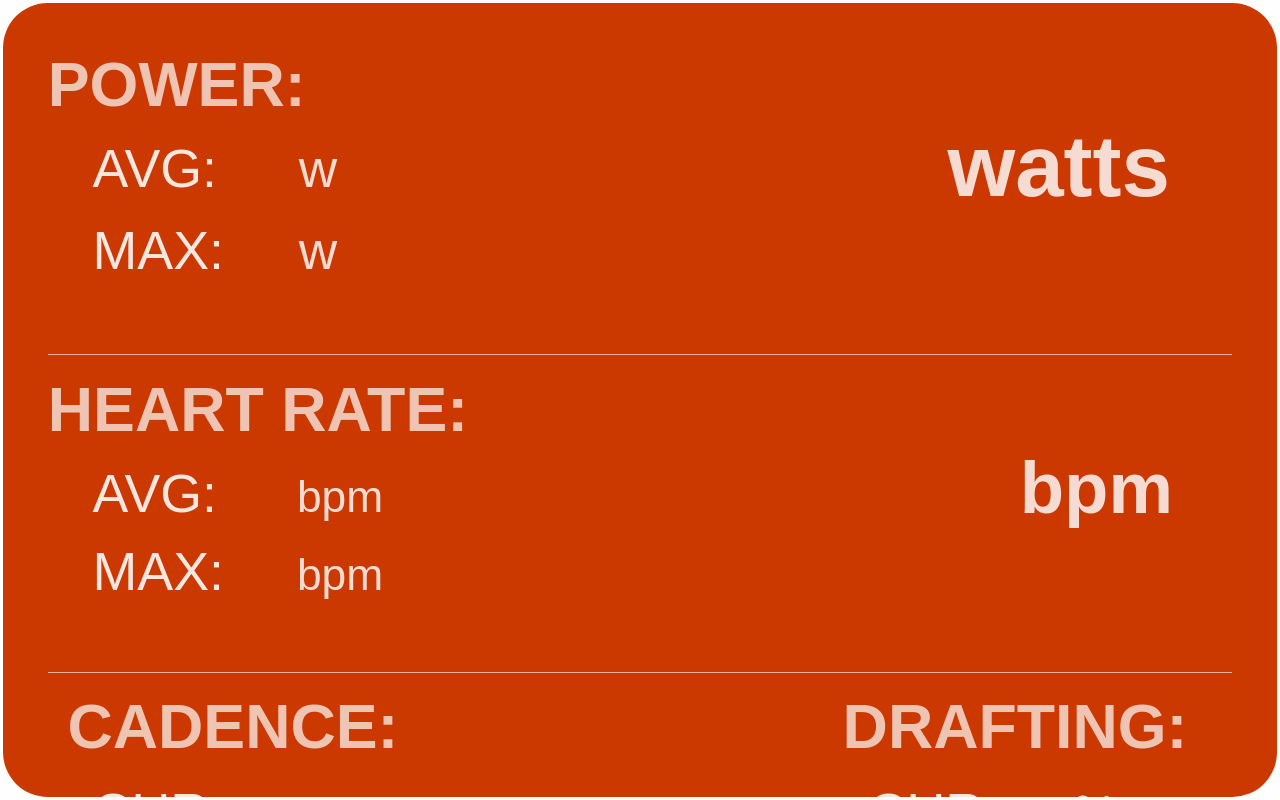
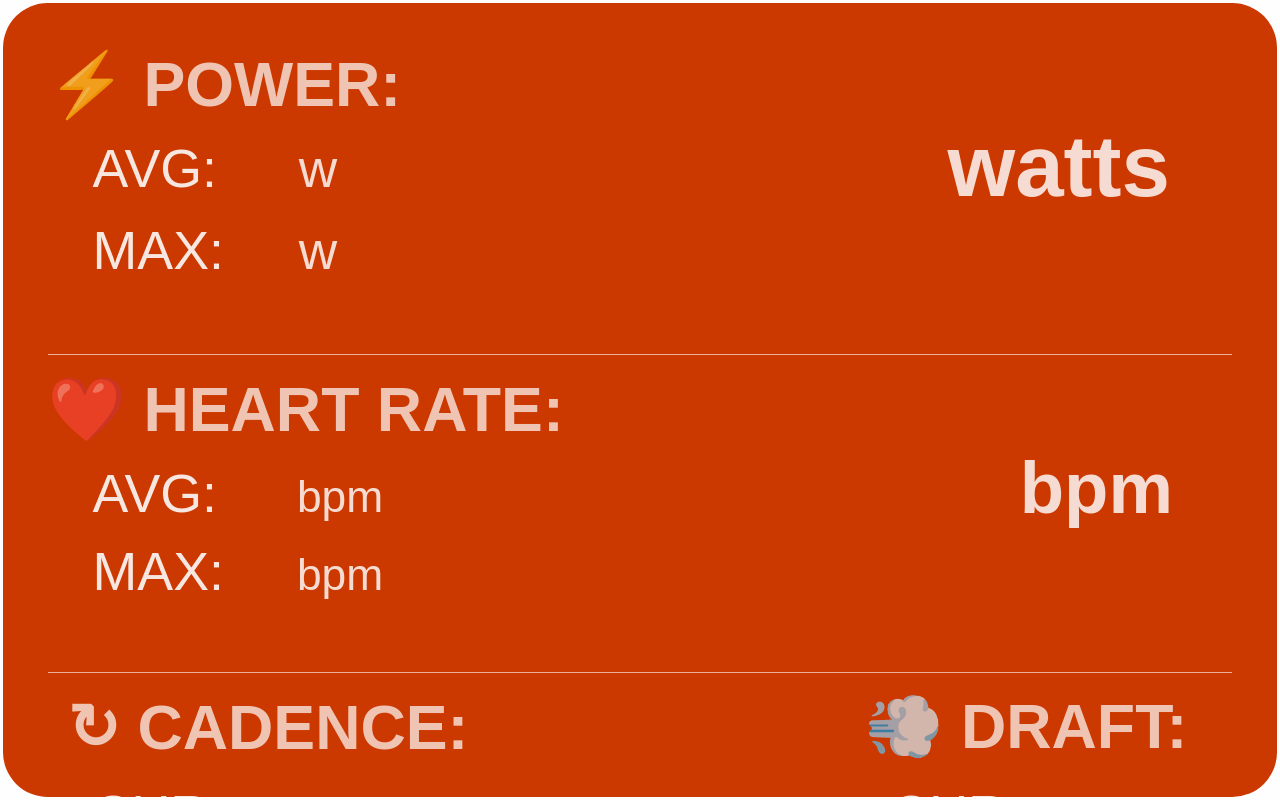
Before and after one commit to SauceLLC/sauce4zwift, an Electron app: page pages/watching.html in a window 1280 px wide. Drawn offline with Linux system fonts and the light colour scheme.

Commit message:
Get cutesy with emojis

```diff
--- a/pages/watching.html
+++ b/pages/watching.html
@@ -121,7 +121,7 @@
     <body>
         <div id="content">
             <div class="entry power columns">
-                <heading>POWER:</heading>
+                <heading>⚡ POWER:</heading>
                 <div class="sub">
                     <div class="row avg">
                         <div class="key">AVG:</div><div class="value"></div><abbr class="unit">w</abbr>
@@ -135,7 +135,7 @@
                 </div>
             </div>
             <div class="entry hr columns">
-                <heading>HEART RATE:</heading>
+                <heading>❤️ HEART RATE:</heading>
                 <div class="sub">
                     <div class="row avg">
                         <div class="key">AVG:</div><div class="value"></div><abbr class="unit">bpm</abbr>
@@ -150,7 +150,7 @@
             </div>
             <div class="entry misc columns no-heading">
                 <div class="sub cadence">
-                    <heading>CADENCE:</heading>
+                    <heading>↻ CADENCE:</heading>
                     <div class="row current">
                         <div class="key">CUR:</div><div class="value"></div><abbr class="unit">rpm</abbr>
                     </div>
@@ -159,7 +159,7 @@
                     </div>
                 </div>
                 <div class="sub draft">
-                    <heading>DRAFTING:</heading>
+                    <heading>💨 DRAFT:</heading>
                     <div class="row current">
                         <div class="key">CUR:</div><div class="value"></div><abbr class="unit">%</abbr>
                     </div>
```
